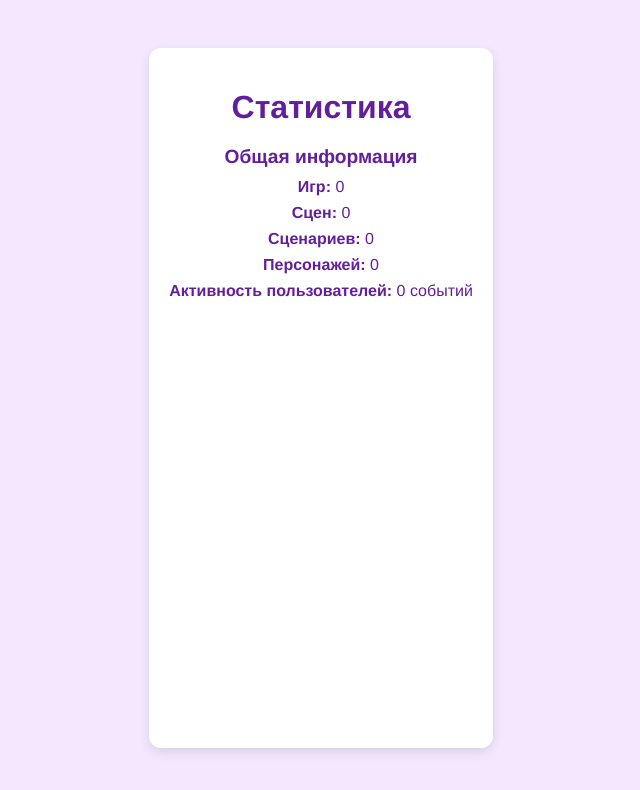
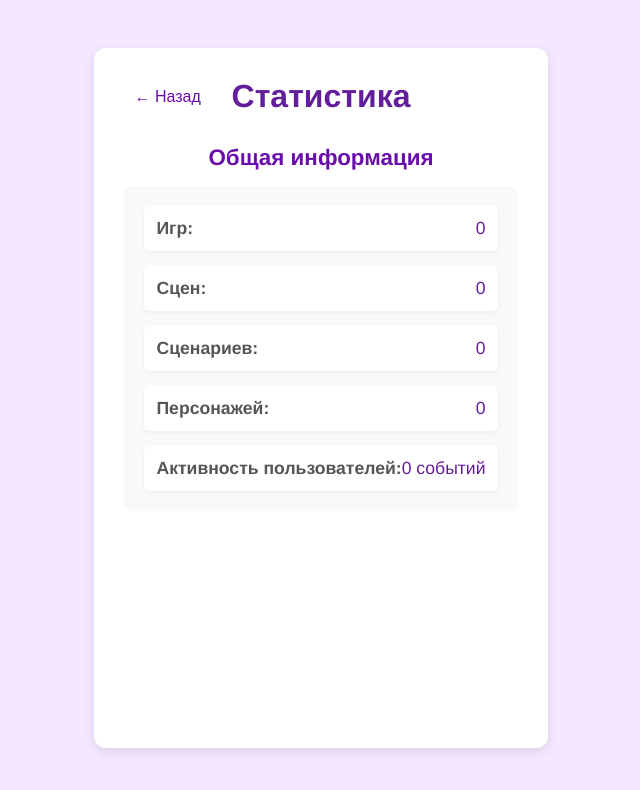
Before and after one commit to MiromanovDaniil/script-service-frontend, a Vue app: page /stats in a window 1280 px wide. Shown: the top 790 px of the page, without its empty margins (319-959 px from the left). Built offline with nearby package versions, Linux system fonts and the light colour scheme.

Commit message:
fixed voice playback, statistics, and profile

```diff
--- a/src/api/api.js
+++ b/src/api/api.js
@@ -3,7 +3,7 @@ import axios from 'axios'
 export const submitDialogData = async (data) => {
   try {
     const response = await axios.post(
-      'http://10.82.246.20:8005/api/generate',
+      'http://10.82.56.167:8005/api/generate',
       data,
       {
         headers: {
--- a/src/components/EditGamePage.vue
+++ b/src/components/EditGamePage.vue
@@ -299,7 +299,7 @@ export default {
       @createScene="addScene"
       @createScript="addScript"
     />
-    <span v-else>Здесь появится открытый диалог</span>
+    <span v-else class="empty-dialog-placeholder">Здесь появится открытый диалог</span>
     <ModalWindow
       v-if="createScriptModalOpened"
       :header="'Диалог'"
@@ -346,4 +346,12 @@ export default {
   flex-direction: row;
   height: 97.5vh;
 }
+
+.empty-dialog-placeholder {
+  margin: 20px 30px;
+  font-style: italic;
+  font-size: 1.1rem;
+  color: #7b6a91;
+}
+
 </style>
--- a/src/components/MainView.vue
+++ b/src/components/MainView.vue
@@ -123,31 +123,32 @@
               <div class="actions">
 
 <button @click="() => addChild(node)" class="icon-button">
-  <svg viewBox="0 0 24 24" width="32" height="32" fill="#7e22ce">
+  <svg viewBox="0 0 24 24" width="48" height="48" fill="#7e22ce">
     <path d="M19 13h-6v6h-2v-6H5v-2h6V5h2v6h6v2z"/>
   </svg>
 </button>
 <button @click="() => editNode(node)" class="icon-button">
-  <svg viewBox="0 0 24 24" width="32" height="32" stroke="#7e22ce" fill="#00000000" stroke-width="1.5px">
+  <svg viewBox="0 0 24 24" width="48" height="48" stroke="#7e22ce" fill="#00000000" stroke-width="1.5px">
     <path d="M3 17.25V21h3.75L17.81 9.94l-3.75-3.75L3 17.25zM20.71 7.04c.39-.39.39-1.02 0-1.41l-2.34-2.34c-.39-.39-1.02-.39-1.41 0l-1.83 1.83 3.75 3.75 1.83-1.83z"/>
   </svg>
 </button>
 <button @click="() => deleteNode(node)" class="icon-button">
-  <svg viewBox="0 0 24 24" width="32" height="32" stroke="#7e22ce" fill="#00000000" stroke-width="1.5px">
+  <svg viewBox="0 0 24 24" width="48" height="48" stroke="#7e22ce" fill="#00000000" stroke-width="1.5px">
     <path d="M6 19c0 1.1.9 2 2 2h8c1.1 0 2-.9 2-2V7H6v12zM19 4h-3.5l-1-1h-5l-1 1H5v2h14V4z"/>
   </svg>
 </button>
 <button @click="() => connectNode(node)" class="icon-button">
-  <svg viewBox="0 0 24 24" width="32" height="32" fill="#7e22ce">
+  <svg viewBox="0 0 24 24" width="48" height="48" fill="#7e22ce">
     <path d="M3.9 12c0-1.71 1.39-3.1 3.1-3.1h4V7H7c-2.76 0-5 2.24-5 5s2.24 5 5 5h4v-1.9H7c-1.71 0-3.1-1.39-3.1-3.1zM8 13h8v-2H8v2zm9-6h-4v1.9h4c1.71 0 3.1 1.39 3.1 3.1s-1.39 3.1-3.1 3.1h-4V17h4c2.76 0 5-2.24 5-5s-2.24-5-5-5z"/>
   </svg>
 </button>
 <button @click="() => playSpeech(node.line)" class="icon-button" title="Прослушать">
-  <svg viewBox="0 0 24 24" width="32" height="32" fill="#7e22ce">
+  <svg viewBox="0 0 24 24" width="48" height="48" fill="#7e22ce">
     <path d="M5 9v6h4l5 5V4l-5 5H5z"/>
     <path d="M14.5 12c0-1.77-.73-3.37-1.9-4.53l1.06-1.06C15.33 7.6 16 9.71 16 12s-.67 4.4-2.34 5.59l-1.06-1.06A6.996 6.996 0 0 0 14.5 12z"/>
   </svg>
 </button>
+
               </div>
             </div>
           </div>
@@ -164,7 +165,7 @@
       @regenerate="handleNodeRegenerate"
     />
 
-    <dialog
+   <dialog
   v-if="showEdgeModal"
   class="edge-dialog"
   open
@@ -174,9 +175,12 @@
   <textarea v-model="edgeText" class="edge-textarea"></textarea>
   <div class="dialog-actions">
     <button @click="closeEdgeModal">Отмена</button>
+    <button @click="deleteEdge" class="delete-button">Удалить</button>
     <button @click="saveEdgeText">Сохранить</button>
   </div>
 </dialog>
+
+
   </div>
 </template>
 
@@ -190,15 +194,38 @@ import RegenerateModal from '@/components/RegenerateModal.vue';
 
 const hoveredLineIndex = ref<number | null>(null);
 
+let isSpeaking = false;
 
 function playSpeech(text: string) {
   if (!text) return;
+
+  if (window.speechSynthesis.speaking || isSpeaking) {
+    window.speechSynthesis.cancel();
+    isSpeaking = false;
+    return;
+  }
+
   const utterance = new SpeechSynthesisUtterance(text);
+
   const storedVoiceName = localStorage.getItem('voiceName') || '';
   const voice = window.speechSynthesis
     .getVoices()
     .find((v) => v.name === storedVoiceName);
-  if (voice) utterance.voice = voice;
+
+  if (voice) {
+    utterance.voice = voice;
+  }
+
+  isSpeaking = true;
+
+  utterance.onend = () => {
+    isSpeaking = false;
+  };
+
+  utterance.onerror = () => {
+    isSpeaking = false;
+  };
+
   window.speechSynthesis.speak(utterance);
 }
 
@@ -661,6 +688,16 @@ function reloadGraph() {
   }
 }
 
+function deleteEdge() {
+  if (editingEdge.value) {
+    const { node, index } = editingEdge.value;
+    node.to.splice(index, 1);
+    closeEdgeModal();
+    layoutTree();
+  }
+}
+
+
 onMounted(reloadGraph);
 watch(
   () => state.selectedScriptId,
@@ -957,6 +994,7 @@ defineExpose({
 });
 
 </script>
+
 
 <style scoped>
 
@@ -1322,4 +1360,6 @@ defineExpose({
   fill: #6b21a8;
 }
 
+
+
 </style>
--- a/src/components/Sidebar.vue
+++ b/src/components/Sidebar.vue
@@ -1,9 +1,13 @@
 <template>
   <div id="sidebar">
-    <router-link to="/profile" class="sidebar-user">
-      <img class="user-avatar" :src="state.user.avatar || '/assets/logo.png'" alt="avatar" />
-      <span class="user-name">{{ state.user.firstName || 'username' }}</span>
-    </router-link>
+    <div class="sidebar-user">
+  <svg class="user-avatar-icon" width="36" height="36" viewBox="0 0 24 24" fill="none" stroke="#7c37a5" stroke-width="1.8" stroke-linecap="round" stroke-linejoin="round">
+    <circle cx="12" cy="8" r="4" />
+    <path d="M4 20c0-4 4-6 8-6s8 2 8 6" />
+  </svg>
+  <span class="user-name">{{ state.user.firstName || 'username' }}</span>
+</div>
+
     <button @click="exit" class="btn">Игровая панель</button>
     <button @click="addScene" class="btn">Создать сцену</button>
     <Scenes
--- a/src/components/StatisticsPage.vue
+++ b/src/components/StatisticsPage.vue
@@ -1,8 +1,13 @@
 <template>
   <div class="stats-page">
+    <div class="header-container">
+      <button class="back-button" @click="goBack">← Назад</button>
       <h1>Статистика</h1>
+    </div>
+
     <section class="overall">
       <h2>Общая информация</h2>
+      <div class="stats-container">
         <div class="stat-item"><strong>Игр:</strong> {{ totalGames }}</div>
         <div class="stat-item"><strong>Сцен:</strong> {{ totalScenes }}</div>
         <div class="stat-item"><strong>Сценариев:</strong> {{ totalScripts }}</div>
@@ -10,13 +15,16 @@
         <div class="stat-item">
           <strong>Активность пользователей:</strong> {{ logsCount }} событий
         </div>
+      </div>
     </section>
     <section v-for="game in state.games" :key="game.id" class="game-section">
       <h2>{{ game.name }}</h2>
+      <div class="stats-container">
         <div class="stat-item"><strong>Сцен:</strong> {{ game.scenes?.length || 0 }}</div>
         <div class="stat-item"><strong>Сценариев:</strong> {{ gameScripts(game) }}</div>
         <div class="stat-item"><strong>Персонажей:</strong> {{ game.characters?.length || 0 }}</div>
         <div class="stat-item"><strong>Завершено:</strong> {{ getGameProgress(game) }}%</div>
+      </div>
     </section>
   </div>
 </template>
@@ -74,29 +82,100 @@ export default {
       const completed = game.scenes.filter((s) => (s.scripts?.length || 0) > 0).length
       return Math.round((completed / game.scenes.length) * 100)
     },
+    goBack() {
+      this.$router.go(-1) // Возврат на предыдущую страницу
+    }
   },
 }
 </script>
 
 <style scoped>
 .stats-page {
-  max-width: 600px;
+  max-width: 800px;
   margin: 40px auto;
-  padding: 20px;
+  padding: 30px;
   background: #fff;
   border-radius: 12px;
   box-shadow: 0 4px 12px rgba(0, 0, 0, 0.1);
+  max-height: 80vh;
+  overflow-y: auto;
 }
-.stats-page h1 {
-  margin-bottom: 20px;
+
+.header-container {
+  position: relative;
+  margin-bottom: 30px;
   text-align: center;
 }
+
+.back-button {
+  position: absolute;
+  left: 0;
+  top: 50%;
+  transform: translateY(-50%);
+  background: none;
+  border: none;
+  color: #6a0dad;
+  font-size: 1rem;
+  cursor: pointer;
+  padding: 5px 10px;
+  border-radius: 4px;
+  transition: background-color 0.2s;
+}
+
+.back-button:hover {
+  background-color: #f0e6ff;
+}
+
+.stats-page h1 {
+  margin: 0;
+  font-size: 2rem;
+}
+
 .stats-page h2 {
-  margin: 20px 0 10px;
-  font-size: 1.2rem;
+  margin: 25px 0 15px;
+  font-size: 1.4rem;
+  color: #6a0dad; /* Фиолетовый цвет */
 }
+
+.stats-container {
+  background: #f8f9fa;
+  border-radius: 8px;
+  padding: 20px;
+  margin-bottom: 20px;
+  display: grid;
+  grid-template-columns: repeat(auto-fill, minmax(250px, 1fr));
+  gap: 15px;
+}
+
 .stat-item {
-  margin-bottom: 8px;
-  font-size: 1rem;
+  padding: 12px;
+  background: white;
+  border-radius: 6px;
+  box-shadow: 0 2px 4px rgba(0, 0, 0, 0.05);
+  font-size: 1.1rem;
+  display: flex;
+  justify-content: space-between;
+}
+
+.stat-item strong {
+  color: #555;
+}
+
+.stats-page::-webkit-scrollbar {
+  width: 8px;
+}
+
+.stats-page::-webkit-scrollbar-track {
+  background: #f1f1f1;
+  border-radius: 4px;
+}
+
+.stats-page::-webkit-scrollbar-thumb {
+  background: #888;
+  border-radius: 4px;
+}
+
+.stats-page::-webkit-scrollbar-thumb:hover {
+  background: #666;
 }
 </style>
```
Also changed, not shown: src/components/Games/GamesPage.vue (+90 -9 lines). Lines whose indentation alone changed are shown as unchanged.
